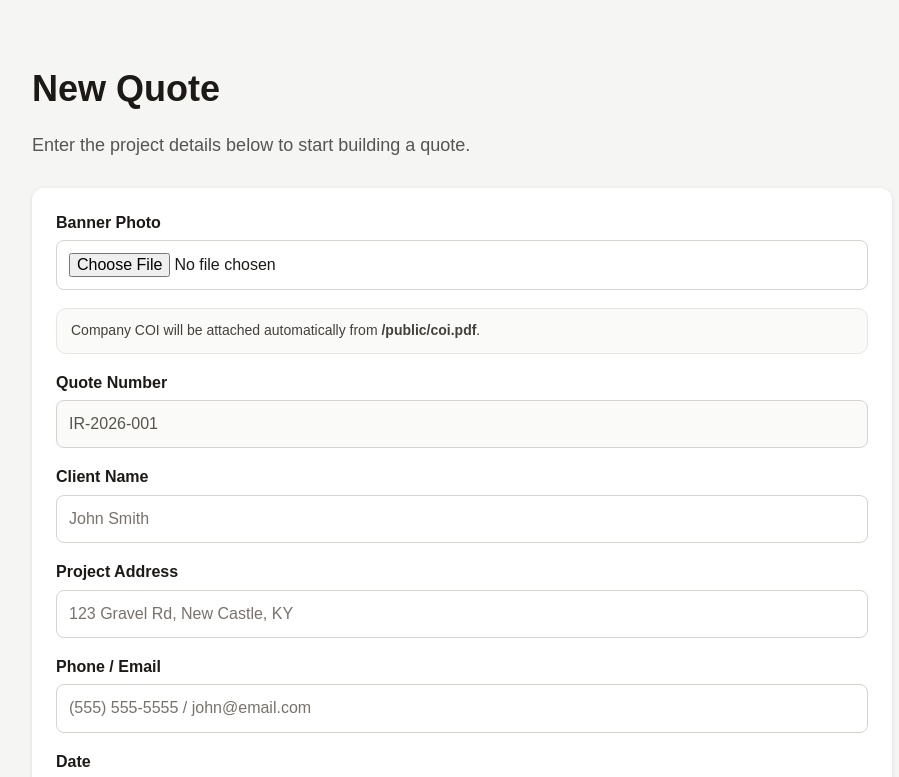
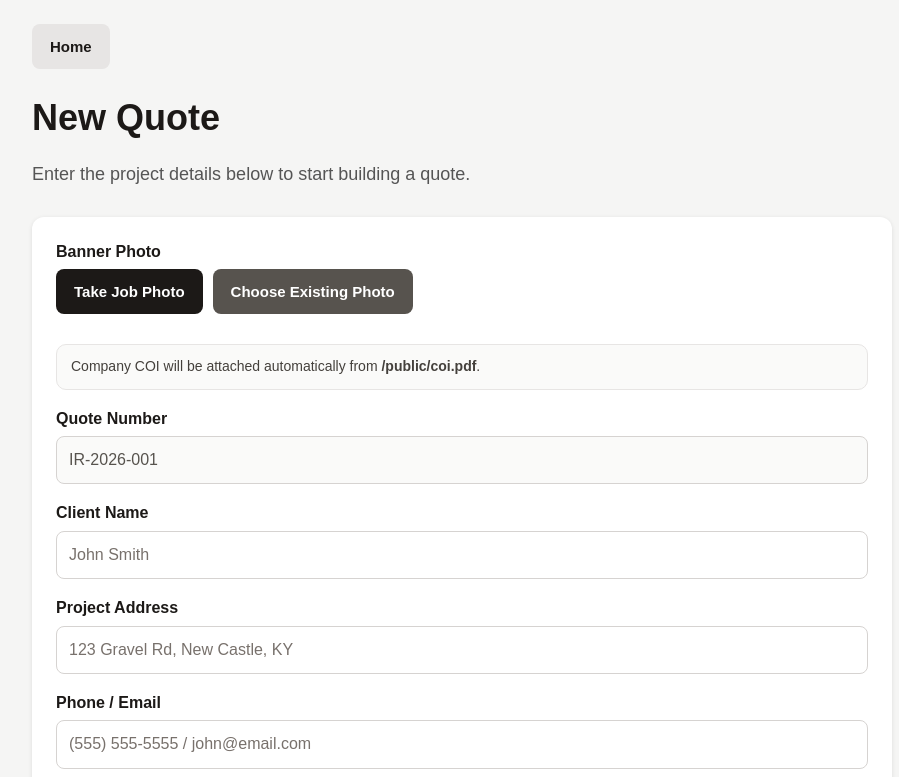
Before and after one commit to irockexcavation-ship-it/quotesnap, a Next.js app: page /new-quote in a window 1280 px wide. Shown: the top 777 px of the page, without its empty margins (178-1077 px from the left). Built offline with nearby package versions, Linux system fonts and the light colour scheme.

Commit message:
Home button photo buttons custom pdf name

```diff
--- a/app/new-quote/page.tsx
+++ b/app/new-quote/page.tsx
@@ -1,6 +1,6 @@
 "use client";
 
-import { useEffect, useState } from "react";
+import { useEffect, useRef, useState } from "react";
 
 export default function NewQuotePage() {
   const [clientName, setClientName] = useState("");
@@ -12,6 +12,9 @@ export default function NewQuotePage() {
   const [startWindow, setStartWindow] = useState("");
   const [scopeOfWork, setScopeOfWork] = useState("");
   const [bannerImage, setBannerImage] = useState("");
+
+  const cameraInputRef = useRef<HTMLInputElement | null>(null);
+  const galleryInputRef = useRef<HTMLInputElement | null>(null);
 
   useEffect(() => {
     const editData = localStorage.getItem("quotesnapEditDraft");
@@ -118,6 +121,10 @@ export default function NewQuotePage() {
       setBannerImage(compressedImage);
     } catch (error) {
       alert("That image could not be processed.");
+    } finally {
+      if (event.target) {
+        event.target.value = "";
+      }
     }
   }
 
@@ -176,7 +183,7 @@ export default function NewQuotePage() {
       projectTotal: quoteData.projectTotal,
       startWindow: quoteData.startWindow,
       scopeOfWork: quoteData.scopeOfWork,
-      bannerImage: "",
+      bannerImage: quoteData.bannerImage,
     };
 
     const updatedQuotes = [quoteSummary, ...existingQuotes];
@@ -187,6 +194,10 @@ export default function NewQuotePage() {
     );
 
     window.location.href = "/preview";
+  }
+
+  function goHome() {
+    window.location.href = "/";
   }
 
   return (
@@ -201,9 +212,26 @@ export default function NewQuotePage() {
         style={{
           maxWidth: "900px",
           margin: "0 auto",
-          padding: "40px 20px",
+          padding: "24px 20px 40px",
         }}
       >
+        <div
+          style={{
+            display: "flex",
+            gap: "10px",
+            flexWrap: "wrap",
+            marginBottom: "18px",
+          }}
+        >
+          <button
+            type="button"
+            onClick={goHome}
+            style={topButton("#e7e5e4", "#1c1917")}
+          >
+            Home
+          </button>
+        </div>
+
         <h1
           style={{
             fontSize: "36px",
@@ -239,16 +267,58 @@ export default function NewQuotePage() {
             }}
           >
             <div>
-              <label style={{ display: "block", marginBottom: "6px", fontWeight: "bold" }}>
+              <label
+                style={{
+                  display: "block",
+                  marginBottom: "6px",
+                  fontWeight: "bold",
+                }}
+              >
                 Banner Photo
               </label>
+
               <input
+                ref={cameraInputRef}
                 type="file"
                 accept="image/*"
                 capture="environment"
                 onChange={handleImageUpload}
-                style={inputStyle}
+                style={{ display: "none" }}
               />
+
+              <input
+                ref={galleryInputRef}
+                type="file"
+                accept="image/*"
+                onChange={handleImageUpload}
+                style={{ display: "none" }}
+              />
+
+              <div
+                style={{
+                  display: "flex",
+                  gap: "10px",
+                  flexWrap: "wrap",
+                  marginBottom: "12px",
+                }}
+              >
+                <button
+                  type="button"
+                  onClick={() => cameraInputRef.current?.click()}
+                  style={topButton("#1c1917", "#ffffff")}
+                >
+                  Take Job Photo
+                </button>
+
+                <button
+                  type="button"
+                  onClick={() => galleryInputRef.current?.click()}
+                  style={topButton("#57534e", "#ffffff")}
+                >
+                  Choose Existing Photo
+                </button>
+              </div>
+
               {bannerImage && (
                 <div style={{ marginTop: "12px" }}>
                   <img
@@ -280,7 +350,13 @@ export default function NewQuotePage() {
             </div>
 
             <div>
-              <label style={{ display: "block", marginBottom: "6px", fontWeight: "bold" }}>
+              <label
+                style={{
+                  display: "block",
+                  marginBottom: "6px",
+                  fontWeight: "bold",
+                }}
+              >
                 Quote Number
               </label>
               <input
@@ -296,7 +372,13 @@ export default function NewQuotePage() {
             </div>
 
             <div>
-              <label style={{ display: "block", marginBottom: "6px", fontWeight: "bold" }}>
+              <label
+                style={{
+                  display: "block",
+                  marginBottom: "6px",
+                  fontWeight: "bold",
+                }}
+              >
                 Client Name
               </label>
               <input
@@ -309,7 +391,13 @@ export default function NewQuotePage() {
             </div>
 
             <div>
-              <label style={{ display: "block", marginBottom: "6px", fontWeight: "bold" }}>
+              <label
+                style={{
+                  display: "block",
+                  marginBottom: "6px",
+                  fontWeight: "bold",
+                }}
+              >
                 Project Address
               </label>
               <input
@@ -322,7 +410,13 @@ export default function NewQuotePage() {
             </div>
 
             <div>
-              <label style={{ display: "block", marginBottom: "6px", fontWeight: "bold" }}>
+              <label
+                style={{
+                  display: "block",
+                  marginBottom: "6px",
+                  fontWeight: "bold",
+                }}
+              >
                 Phone / Email
               </label>
               <input
@@ -335,7 +429,13 @@ export default function NewQuotePage() {
             </div>
 
             <div>
-              <label style={{ display: "block", marginBottom: "6px", fontWeight: "bold" }}>
+              <label
+                style={{
+                  display: "block",
+                  marginBottom: "6px",
+                  fontWeight: "bold",
+                }}
+              >
                 Date
               </label>
               <input
@@ -347,7 +447,13 @@ export default function NewQuotePage() {
             </div>
 
             <div>
-              <label style={{ display: "block", marginBottom: "6px", fontWeight: "bold" }}>
+              <label
+                style={{
+                  display: "block",
+                  marginBottom: "6px",
+                  fontWeight: "bold",
+                }}
+              >
                 Project Total
               </label>
               <input
@@ -360,7 +466,13 @@ export default function NewQuotePage() {
             </div>
 
             <div>
-              <label style={{ display: "block", marginBottom: "6px", fontWeight: "bold" }}>
+              <label
+                style={{
+                  display: "block",
+                  marginBottom: "6px",
+                  fontWeight: "bold",
+                }}
+              >
                 Estimated Start Window
               </label>
               <input
@@ -373,7 +485,13 @@ export default function NewQuotePage() {
             </div>
 
             <div>
-              <label style={{ display: "block", marginBottom: "6px", fontWeight: "bold" }}>
+              <label
+                style={{
+                  display: "block",
+                  marginBottom: "6px",
+                  fontWeight: "bold",
+                }}
+              >
                 Scope of Work
               </label>
               <textarea
@@ -408,6 +526,19 @@ export default function NewQuotePage() {
   );
 }
 
+function topButton(background: string, color: string) {
+  return {
+    padding: "12px 18px",
+    fontSize: "15px",
+    borderRadius: "8px",
+    border: "none",
+    background,
+    color,
+    cursor: "pointer",
+    fontWeight: "bold" as const,
+  };
+}
+
 const inputStyle = {
   width: "100%",
   padding: "12px",
```
Also changed, not shown: app/preview/page.tsx (+24 -2 lines).
